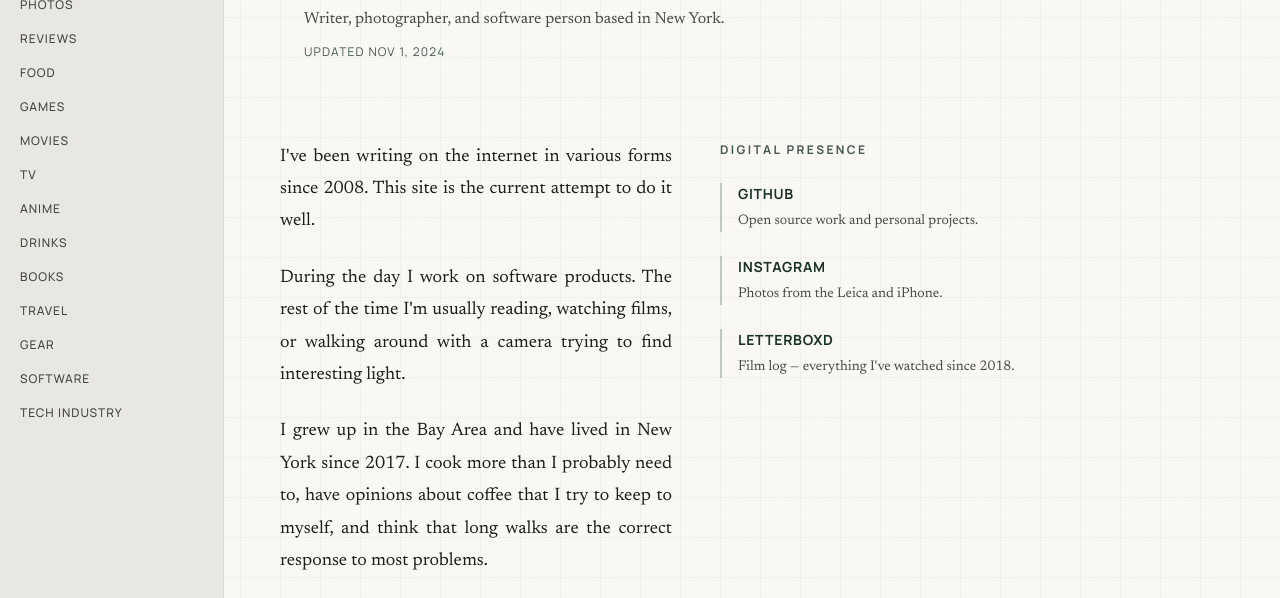
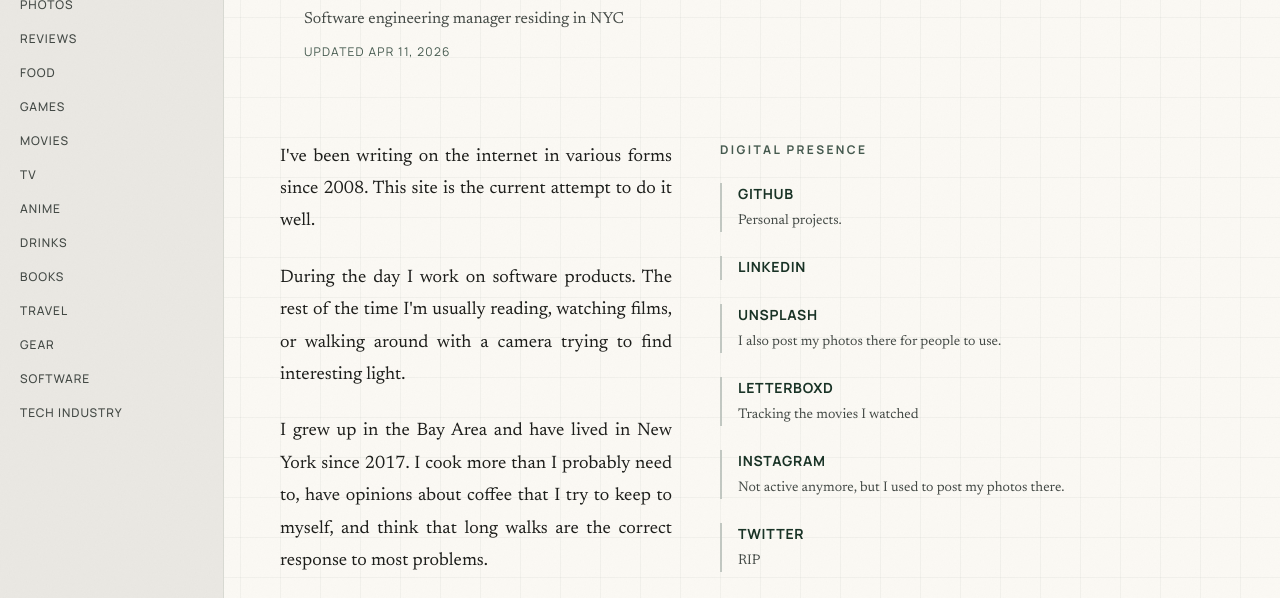
Before and after one commit to neilzo/neilzo.github.io, an Astro site: page /about in a window 1280 px wide. Shown: the part 183-781 px from the top of the page. Built offline with nearby package versions, Linux system fonts and the light colour scheme; Astro itself is replaced by a stand-in of ours.

```diff
--- a/src/content.config.ts
+++ b/src/content.config.ts
@@ -65,7 +65,7 @@ const about = defineCollection({
       z.object({
         label: z.string(),
         url: z.string().url(),
-        description: z.string(),
+        description: z.string().optional(),
       })
     ).optional(),
     updatedDate: z.coerce.date().optional(),
@@ -77,6 +77,7 @@ const setup = defineCollection({
   schema: z.object({
     title: z.string(),
     subtitle: z.string().optional(),
+    updatedDate: z.coerce.date().optional(),
   }),
 });
 
--- a/src/content/about/index.mdx
+++ b/src/content/about/index.mdx
@@ -1,16 +1,24 @@
 ---
-tagline: Writer, photographer, and software person based in New York.
+tagline: Software engineering manager residing in NYC
 links:
   - label: GitHub
     url: https://github.com/neilzo
-    description: Open source work and personal projects.
+    description: Personal projects.
+  - label: LinkedIn
+    url: https://www.linkedin.com/in/neildaftary
+  - label: Unsplash
+    url: https://unsplash.com/neilzo
+    description: I also post my photos there for people to use.
+  - label: Letterboxd
+    url: https://letterboxd.com/neilzo
+    description: Tracking the movies I watched
   - label: Instagram
     url: https://instagram.com/neilzo
-    description: Photos from the Leica and iPhone.
-  - label: Letterboxd
-    url: https://letterboxd.com/neilzo
-    description: Film log — everything I've watched since 2018.
-updatedDate: 2024-11-01
+    description: Not active anymore, but I used to post my photos there.
+  - label: Twitter
+    url: https://twitter.com/neilzo
+    description: RIP
+updatedDate: 2026-04-11
 ---
 
 I've been writing on the internet in various forms since 2008. This site is the current attempt to do it well.
@@ -20,4 +28,3 @@ During the day I work on software products. The rest of the time I'm usually rea
 I grew up in the Bay Area and have lived in New York since 2017. I cook more than I probably need to, have opinions about coffee that I try to keep to myself, and think that long walks are the correct response to most problems.
 
 This site runs on Astro and is designed around the idea of "The Ordered Archive" — a personal record built on the principles of architectural monographs: precision, whitespace, and the hairline as a structural element.
-w
--- a/src/content/currently/index.mdx
+++ b/src/content/currently/index.mdx
@@ -1,7 +1,7 @@
 ---
 title: Currently
 subtitle: What I'm reading, watching, and playing right now.
-updatedDate: 2024-11-01
+updatedDate: 2026-04-11
 ---
 
 import CurrentSection from '../../components/currently/CurrentSection.astro';
--- a/src/content/setup/index.mdx
+++ b/src/content/setup/index.mdx
@@ -1,6 +1,7 @@
 ---
 title: Setup
 subtitle: The tools and gear I use to do my work.
+updatedDate: 2026-04-11
 ---
 
 import SetupCategory from '../../components/setup/SetupCategory.astro';
--- a/src/pages/about.astro
+++ b/src/pages/about.astro
@@ -28,7 +28,7 @@ const { tagline, links, updatedDate } = aboutEntry.data;
               <a href={link.url} class="about-link__label" target="_blank" rel="noopener noreferrer">
                 {link.label}
               </a>
-              <p class="about-link__desc">{link.description}</p>
+              {link.description && <p class="about-link__desc">{link.description}</p>}
             </div>
           ))}
         </div>
--- a/src/pages/setup.astro
+++ b/src/pages/setup.astro
@@ -4,12 +4,13 @@ import SpecialPageLayout from '../layouts/SpecialPageLayout.astro';
 
 const entry = await getEntry('setup', 'index');
 const { Content } = await entry.render();
-const { title, subtitle } = entry.data;
+const { title, subtitle, updatedDate } = entry.data;
 ---
 
 <SpecialPageLayout
   {title}
   {subtitle}
+  {updatedDate}
   sectionLabel="Index 004"
   activeNav="Setup"
 >
```
